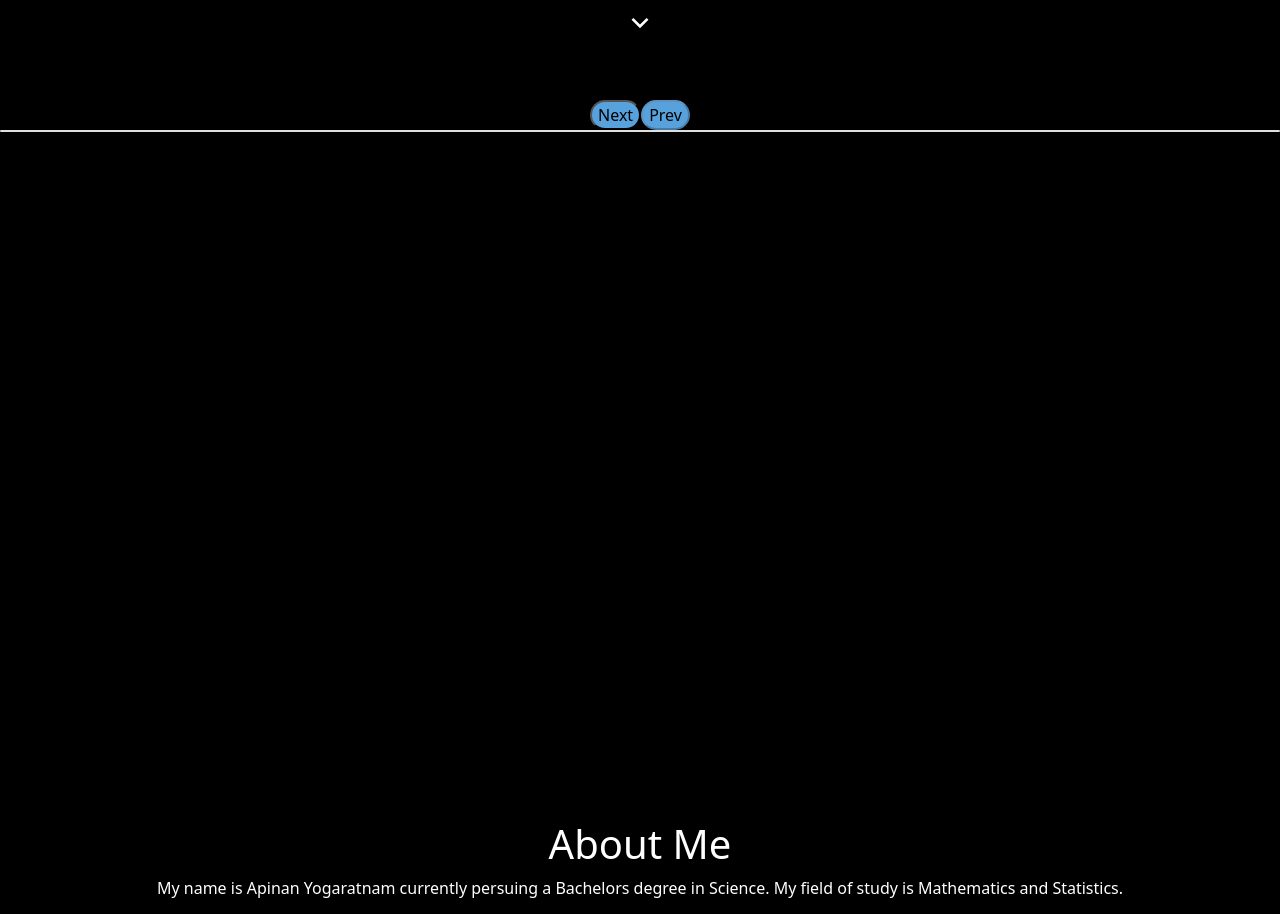
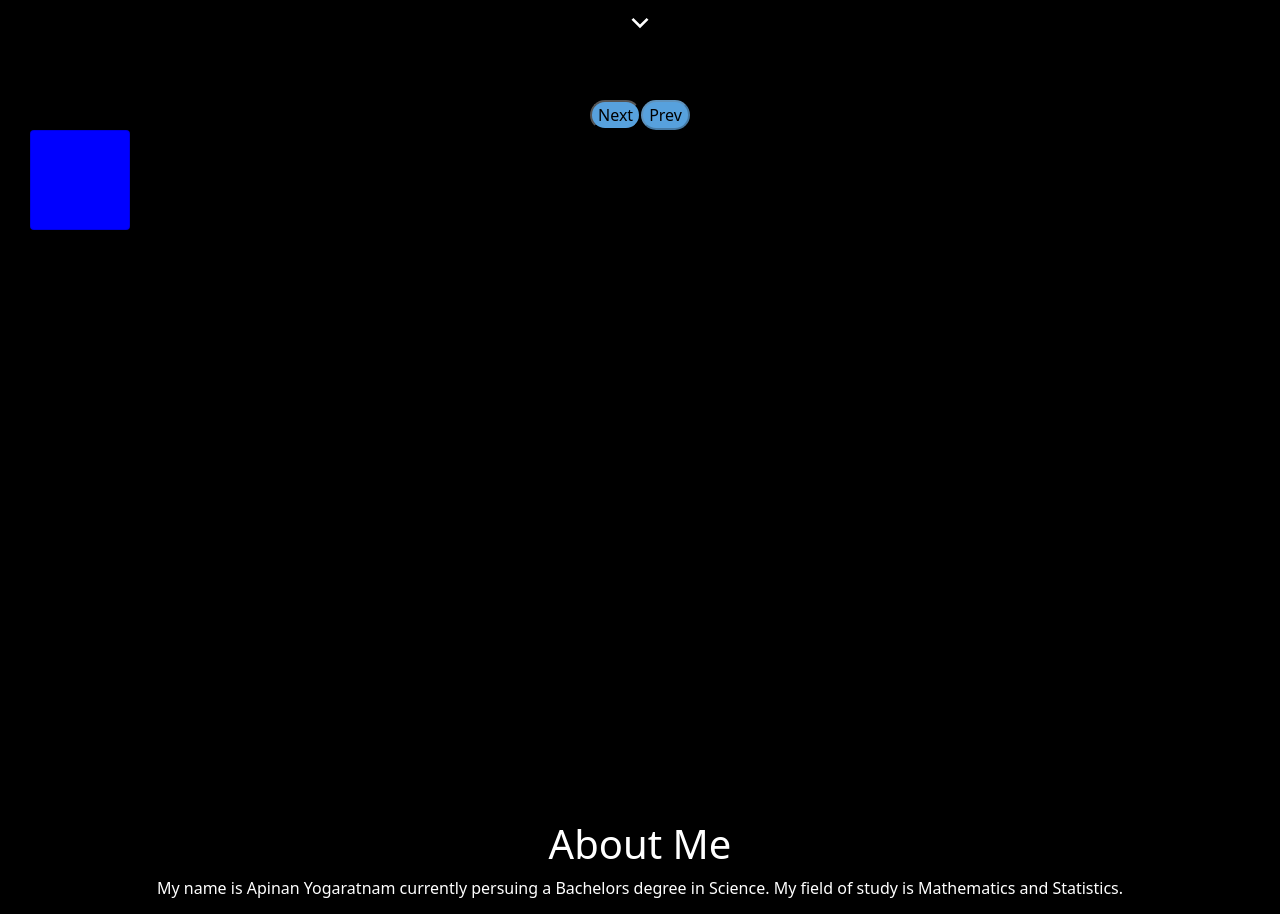
Before and after one commit to apinanyogaratnam/my-personal-website-v2.0, a React (Create React App) app: page / in a window 1280 px wide. Shown: the part 1540-2454 px from the top of the page. Built offline with nearby package versions, Linux system fonts and the light colour scheme; a web font is replaced by a local one.

Commit message:
added styling for card component

```diff
--- a/src/css/material_design_side_projects.css
+++ b/src/css/material_design_side_projects.css
@@ -5,3 +5,10 @@
     margin-top: 2.1%;
     margin-bottom: -360px;
 }
+
+.card {
+    width: 100px;
+    height: 100px;
+    background-color: blue;
+    margin-left: 30px;
+}
```
